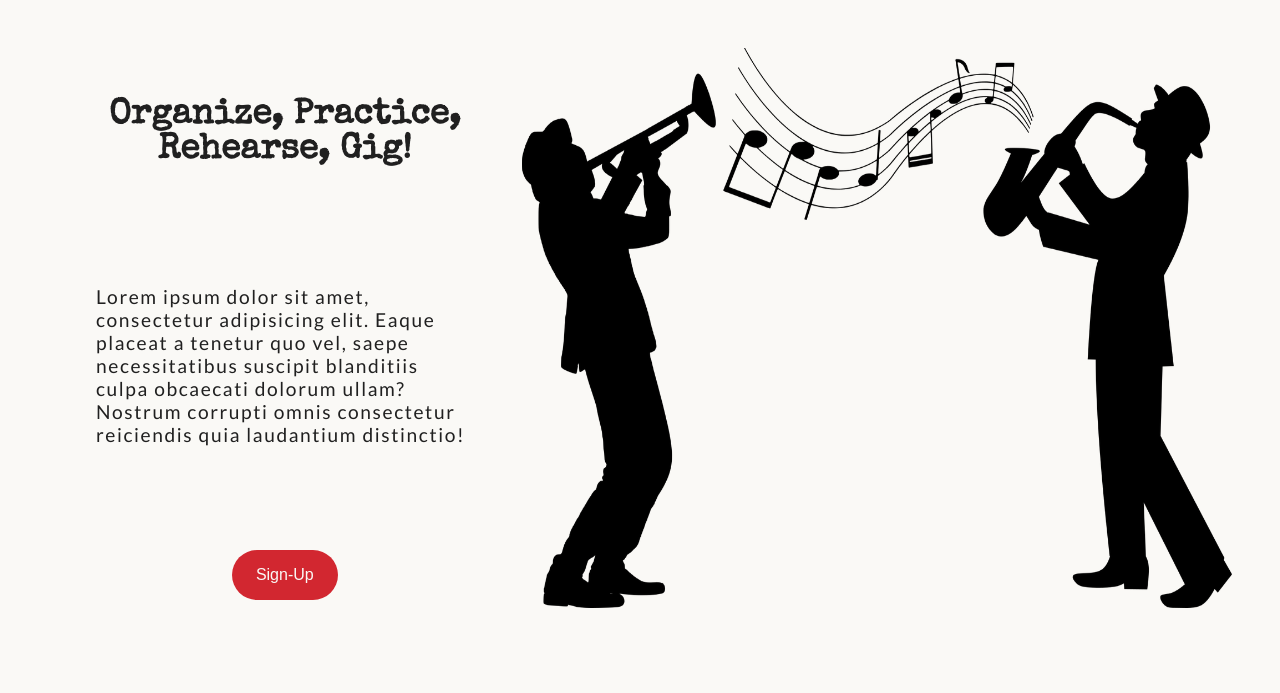
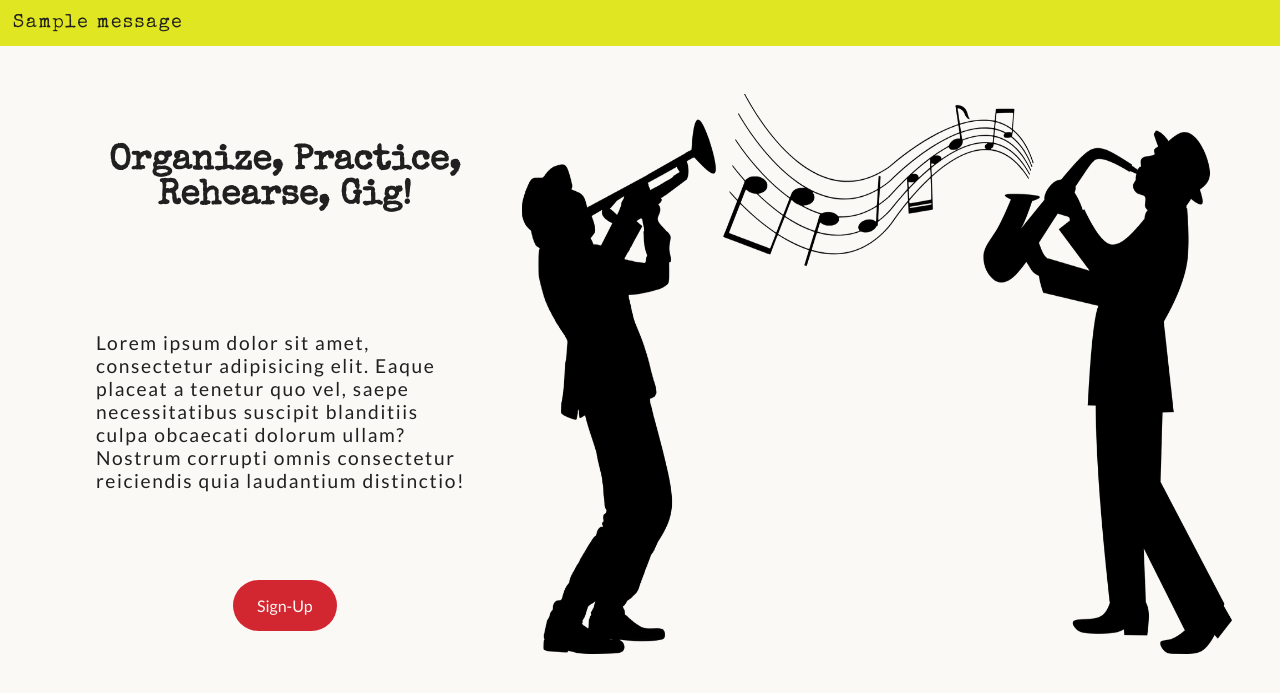
Before and after one commit to xiaoniuniu89/giglep4, a Django app: page / in a window 1280 px wide. Shown: the part 63-756 px from the top of the page. Run offline with Django 3.2, Linux system fonts and the light colour scheme; tables that the repository leaves empty hold one stand-in row (values such as "Sample post"); one stand-in notice (Sample message) is shown.

Commit message:
update landing page links and styles

```diff
--- a/gigle/settings.py
+++ b/gigle/settings.py
@@ -54,8 +54,8 @@ INSTALLED_APPS = [
 
 SITE_ID = 1
 
-LOGIN_REDIRECT_URL = '/'
-LOGOUT_REDIRECT_URL = '/'
+LOGIN_REDIRECT_URL = '/social/feed'
+# LOGOUT_REDIRECT_URL = '/'
 
 MIDDLEWARE = [
     'django.middleware.security.SecurityMiddleware',
--- a/templates/landing/base.html
+++ b/templates/landing/base.html
@@ -5,6 +5,9 @@
     <meta charset="UTF-8">
     <meta http-equiv="X-UA-Compatible" content="IE=edge">
     <meta name="viewport" content="width=device-width, initial-scale=1.0">
+    {% if user.is_authenticated %}
+        <link rel="stylesheet" type="text/css" href="{% static 'organiser/css/organiser.css' %}">
+    {% endif %}
     <link rel="stylesheet" type="text/css" href="{% static 'landing/css/landing.css' %}">
     <link rel="preconnect" href="https://fonts.googleapis.com">
     <link rel="preconnect" href="https://fonts.gstatic.com" crossorigin>
@@ -12,27 +15,71 @@
     <link rel="stylesheet" href="https://use.fontawesome.com/releases/v5.15.4/css/all.css" integrity="sha384-DyZ88mC6Up2uqS4h/KRgHuoeGwBcD4Ng9SiP4dIRy0EXTlnuz47vAwmeGwVChigm" crossorigin="anonymous">
 
     {% if title  %}
-        <title>gigle - {{title}}</title>
+        <title>gig book - {{title}}</title>
     {% else %}
-        <title>gigle</title>
+        <title>gig book</title>
     {% endif %}
 
 </head>
 <body>
+    {% if user.is_authenticated %}
+        <header class="header-container">
+            <div class="logo-container">
+                <a href="{% url 'feed' %}"><span class="heading">Gigle</span></a>
+            </div>
+            <div class="nav-container nav-small">
+                <nav class="profile-nav">
+                    <ul class="nav-list">
+                        <li class="nav-item "><a href="#"><span><i class="fas fa-icon fa-bell"></i></span></a></li>
+                        <li class="nav-item profile-dropdown-icon"><span><i class="fas fa-icon pointer fa-user-circle"></i></span></li>
+                        <li class="nav-item hide profile-dropdown-icon"><span><i class="far fa-icon pointer fa-times-circle"></i></span></li>
+                    </ul>
+                </nav>
+                <nav class="profile-dropdown">
+                    <ul>
+                        <li class="first-nav"><a href="{% url 'my-profile' %}">Press-kit</a></li>
+                        <li><a href="#">Messages</a></li>
+                        <li><a href="#">Logout</a></li>
+                    </ul>
+                </nav>
+            </div>
+            <div class="nav-container nav-big">
+                <ul class="nav-list">
+                    <li class="nav-item"><a href="{% url 'cal:calendar' %}"><i class="far fa-icon fa-calendar-alt"></i></a></li>
+                    <li class="nav-item"><a href="#"><i class="fas fa-icon fa-tasks"></i></a></li>
+                    <li class="nav-item"><a href="{% url 'user-profile-list' %}"><i class="fas fa-icon fa-users"></i></a></li>
+                    <li class="nav-item "><a href="#"><li class="nav-item "><span class='hover-underline'><i class="fas fa-icon fa-bell"></i></span></a></li>
+                    <li class="nav-item "><a href="#"><span class='hover-underline'><i class="fas fa-icon fa-comments"></i></span></a></li>
+                    <li class="nav-item "><a href="{% url 'my-profile'%}"><span class='hover-underline'><i class="fas fa-icon fa-user"></i></span></a></li>
+                    <li class="nav-item "><a href="{% url 'logout' %}"><span class='hover-underline'><i class="fas fa-icon  fa-sign-out-alt"></i></span></a></li>
+
+                </ul>
+            </div>
+        </header>
+
+    {% else %}
         <header class="header-container">
             <div class="logo-container">
                 <a href="{% url 'landing-home' %}"><span class="heading">Gigle</span></a>
             </div>
             <div class="nav-container">
                 <ul class="nav-list">
-                        <li class="nav-item"><a href=""><span class="hover-underline">Login</span></a></li>
-                        <li class="nav-item sign-up"><a href=""><span class="hover-underline">Sign-up</span></a></li>
+                        <li class="nav-item"><a href="{% url 'login' %}"><span class="hover-underline">Login</span></a></li>
+                        <li class="nav-item sign-up"><a href="{% url 'sign-up' %}"><span class="hover-underline">Sign-up</span></a></li>
                 </ul>
             </div>
         </header>
+    {% endif %}
 
+    {% if messages %}
+        {% for message in messages  %}
+            <div class="alert alert-{{message.tags}}">
+                <p class="txt-space rb-txt">{{message}}</p>
+            </div>
+        {% endfor %}
+    {% endif %}
     {% block content %}{% endblock %}
 
-        <script src="{% static 'js/script.js' %}"></script>
+        <script src="{% static 'organiser/js/script.js' %}"></script>
 </body>
 </html>
--- a/templates/landing/landing.html
+++ b/templates/landing/landing.html
@@ -17,7 +17,9 @@
         </div>
         <div class="cta-buttons">
 
-            <a href=""><button class="btn btn-primary" type="button">Sign-Up</button></a>
+          <a class="btn btn-primary" href="{% url 'sign-up' %}">Sign-Up</a>
+
+
 
         </div>
       </div>
```
